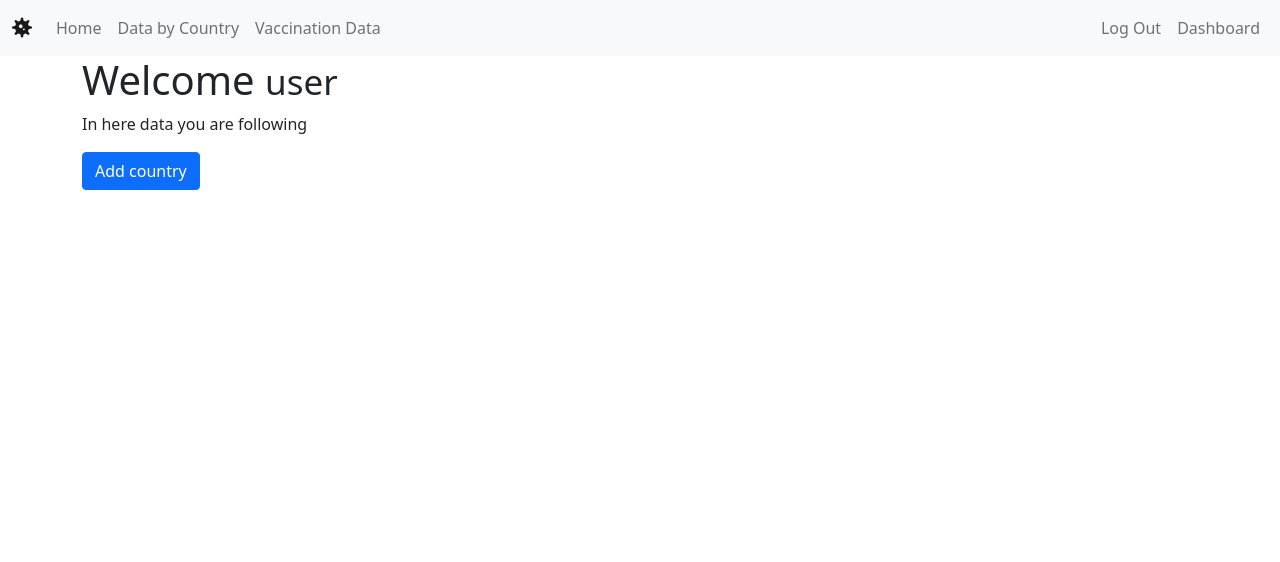
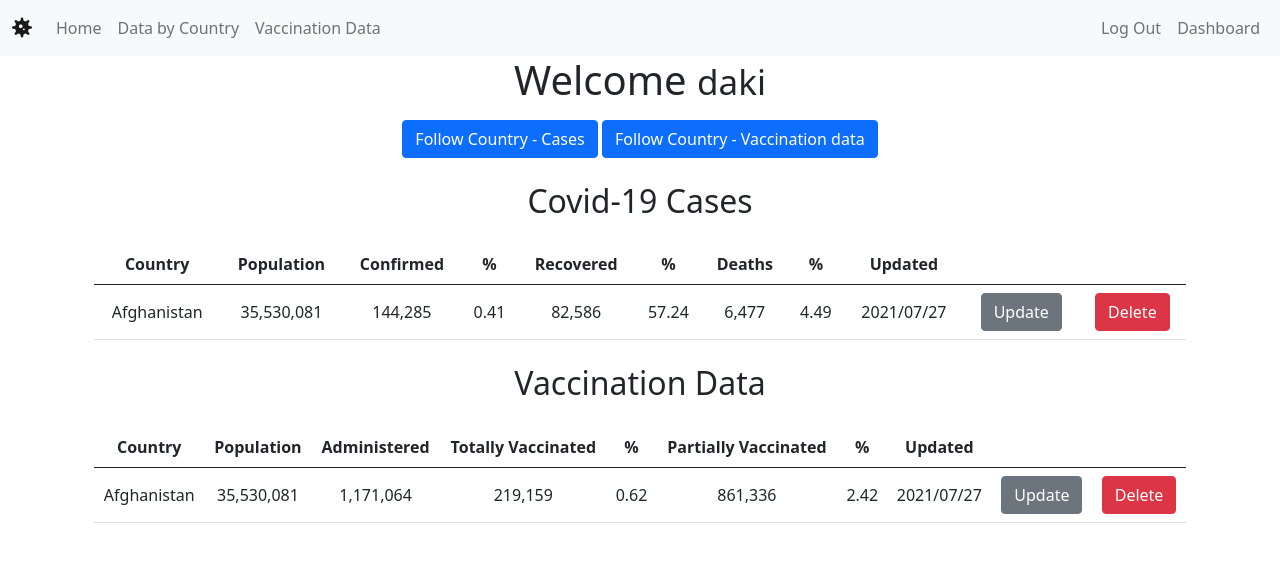
Before and after one commit to dak79/covidTraker, a Flask app: page /dashboard in a window 1280 px wide. Shown: the top 562 px of the page. Run offline with Flask 2, Linux system fonts and the light colour scheme; a user stored in the database is signed in; data comes from the database, SQL or seed files in the repository; both versions use the stored data as it was after the commit; some libraries are stand-ins or nearby versions.

Commit message:
dashboard

```diff
--- a/app.py
+++ b/app.py
@@ -1,67 +1,41 @@
 from flask import Flask, render_template, request, redirect, flash, session
-from forms import RegistrationForm, LoginForm
-from helpers import login_required, mil
-from flask_sqlalchemy import SQLAlchemy
+from forms import RegistrationForm, LoginForm, CountryCases, CountryVaccines
+from werkzeug.security import check_password_hash, generate_password_hash
+from helpers import login_required, mil, vaccine_request, vaccine_request_specific, cases_request, cases_request_specific
+from models import db, Users, Cases, Vaccines
 from flask_session import Session
 import os
-from werkzeug.security import check_password_hash, generate_password_hash
-import requests
-import requests_cache
+from datetime import timedelta
 
 
 # Initializing app
 app = Flask(__name__)
 
-
 # Config
 app.config['SQLALCHEMY_DATABASE_URI'] = 'sqlite:///covidtracker.db'
 app.config['SQLALCHEMY_TRACK_MODIFICATIONS'] = False
 app.config['SESSION_TYPE'] = 'filesystem'
-app.config['SESSION_PERMANENT'] = False
+app.config['SESSION_PERMANENT'] = True
+app.config['PERMANENT_SESSION_LIFETIME'] = timedelta(minutes=20)
 app.config['SECRET_KEY'] = os.getenv('SECRET_KEY')
 
 # Inizialize db
-db = SQLAlchemy(app)
-
-
-# Create database
-class Users(db.Model):
-    __tablename__ = 'users'
-    id = db.Column(db.Integer, primary_key=True)
-    username = db.Column(db.Text, nullable=False)
-    email = db.Column(db.Text, nullable=False)
-    password = db.Column(db.Text, nullable=False)
-
-    def __init__(self, username, email, password):
-        self.username = username
-        self.email = email
-        self.password = password
-
-
-# Cache API answer for 10 minuts
-requests_cache.install_cache(
-    'covid_cache', backend='sqlite', expire_after=600)
-
+db.init_app(app)
 
 # Inizialize Session
 Session(app)
-
 
 # Custom filter
 app.jinja_env.filters["mil"] = mil
 
 
-# Route to homepage
+# Route to homepage, global data
 @app.route('/')
 def index():
+    ''' Homepage '''
 
-    # Get global cases from API
-    global_cases = requests.get(
-        'https://covid-api.mmediagroup.fr/v1/cases?country=Global').json()
-
-    # Get vaccination from API
-    global_vaccination = requests.get(
-        'https://covid-api.mmediagroup.fr/v1/vaccines?country=Global').json()
+    global_cases = cases_request_specific('Global')
+    global_vaccination = vaccine_request_specific('Global')
 
     return render_template('index.html', global_cases=global_cases, global_vaccination=global_vaccination)
 
@@ -74,7 +48,6 @@ def register():
     # Instance form
     form = RegistrationForm(request.form)
 
-    # Validation
     if request.method == 'POST' and form.validate():
 
         # Grab user data
@@ -106,7 +79,6 @@ def login():
     # Instance Form
     form = LoginForm(request.form)
 
-    # Validation
     if request.method == 'POST' and form.validate():
 
         # Forget any user_id
@@ -155,31 +127,260 @@ def logout():
 @app.route('/dashboard')
 @login_required
 def dashboard():
-    # TODO: only if logged in
-    # TODO: search a country and add to your dashboard
-    # TODO: refresh data when you login
-    # TODO: button refresh
-    # TODO: compute new cases?
 
-    return render_template('dashboard.html')
+    cases = Cases.query.filter_by(user_id=session['user_id']).all()
+    vaccines = Vaccines.query.filter_by(user_id=session['user_id']).all()
+
+    return render_template('dashboard.html', cases=cases, vaccines=vaccines)
 
 
-# Route to add country
-@app.route('/add_country')
-def add_country():
+# Route to add country cases to dashboard
+@app.route('/add_country_cases', methods=['GET', 'POST'])
+@login_required
+def add_country_cases():
+    form = CountryCases(request.form)
 
-    # TODO: show all country
-    # TODO: think if it is possible using directly by_country.html
-    return render_template('add_country.html')
+    if request.method == 'POST':
+        selected_country = form.country_list_cases.data
+        cases = cases_request_specific(selected_country)
+
+        # Grab data for database
+        user_id = session['user_id']
+        try:
+            country = cases['All']['country']
+        except KeyError:
+            flash('No data available', 'danger')
+            return redirect('/add_country_cases')
+        try:
+            population = cases['All']['population']
+        except KeyError:
+            flash('No data available', 'danger')
+            return redirect('/add_country_cases')
+        try:
+            confirmed = cases['All']['confirmed']
+        except KeyError:
+            flash('No data available', 'danger')
+            return redirect('/add_country_cases')
+        confirmed_percent = round(((confirmed / population) * 100), 2)
+        try:
+            recovered = cases['All']['recovered']
+        except KeyError:
+            flash('No data available', 'danger')
+            return redirect('/add_country_cases')
+        recovered_percent = round(((recovered / confirmed) * 100), 2)
+        try:
+            deaths = cases['All']['deaths']
+        except KeyError:
+            flash('No data available', 'danger')
+            return redirect('/add_country_cases')
+        deaths_percent = round(((deaths / confirmed) * 100), 2)
+        try:
+            updated = cases['All']['updated']
+        except KeyError:
+            updated = ''
+
+        result = Cases.query.filter_by(country=country).first()
+        if result != None:
+            flash('You already follow this country', 'danger')
+            return redirect('/add_country_cases')
+
+        # Insert country data in db
+        new_country_cases = Cases(user_id, country, population, confirmed, confirmed_percent,
+                                  recovered, recovered_percent, deaths, deaths_percent, updated)
+        db.session.add(new_country_cases)
+        db.session.commit()
+
+        return redirect('/dashboard')
+
+    return render_template('add_country_cases.html', form=form)
+
+
+@app.route('/add_country_vaccination', methods=['POST', 'GET'])
+@login_required
+def add_country_vaccination():
+    form = CountryVaccines(request.form)
+
+    if request.method == 'POST':
+        selected_country = form.country_list_vaccines.data
+        vaccination = vaccine_request_specific(selected_country)
+
+        # Grab data for database
+        user_id = session['user_id']
+        try:
+            country = vaccination['All']['country']
+        except KeyError:
+            flash('No data available', 'danger')
+            return redirect('/add_country_vaccination')
+        try:
+            population = vaccination['All']['population']
+        except KeyError:
+            flash('No data available', 'danger')
+            return redirect('/add_country_vaccination')
+        try:
+            administered_vaccines = vaccination['All']['administered']
+        except KeyError:
+            flash('No data available', 'danger')
+            return redirect('/add_country_vaccination')
+        try:
+            totally_vaccinated = vaccination['All']['people_vaccinated']
+        except KeyError:
+            flash('No data available', 'danger')
+            return redirect('/add_country_vaccination')
+
+        totally_vaccinated_percent = round(
+            ((totally_vaccinated / population) * 100), 2)
+        try:
+            partially_vaccinated = vaccination['All']['people_partially_vaccinated']
+        except KeyError:
+            flash('No data available', 'danger')
+            return redirect('/add_country_vaccination')
+        partially_vaccinated_percent = round(
+            ((partially_vaccinated / population) * 100), 2)
+        try:
+            updated = vaccination['All']['updated']
+        except KeyError:
+            updated = ''
+
+        result = Vaccines.query.filter_by(country=country).first()
+        if result != None:
+            flash('You already follow this country', 'danger')
+            return redirect('/add_country_vaccination')
+
+        # Insert country data in db
+        new_country_vaccines = Vaccines(user_id, country, population, administered_vaccines, totally_vaccinated,
+                                        totally_vaccinated_percent, partially_vaccinated, partially_vaccinated_percent, updated)
+        db.session.add(new_country_vaccines)
+        db.session.commit()
+
+        return redirect('/dashboard')
+
+    return render_template('add_country_vaccination.html', form=form)
+
+
+# Route to delete case from dashboard
+@app.route('/delete_case/<id>', methods=['POST'])
+@login_required
+def delete_case(id):
+    Cases.query.filter_by(id=id).delete()
+    db.session.commit()
+    flash('Data deleted', 'success')
+    return redirect('/dashboard')
+
+
+# Route to delete vaccine from dashboard
+@app.route('/delete_vaccine/<id>', methods=['POST'])
+@login_required
+def delete_vaccine(id):
+    Vaccines.query.filter_by(id=id).delete()
+    db.session.commit()
+    flash('Data deleted', 'success')
+    return redirect('/dashboard')
+
+
+# Route to update case in dashboard
+@app.route('/update_case/<id>', methods=['POST'])
+@login_required
+def update_case(id):
+    location = Cases.query.filter_by(id=id).first()
+
+    new_data = cases_request_specific(location.country)
+
+    # Grab new data for database
+    try:
+        country = new_data['All']['country']
+    except KeyError:
+        flash('No data available', 'danger')
+        return redirect('/dashboard')
+    try:
+        population = new_data['All']['population']
+    except KeyError:
+        flash('No data available', 'danger')
+        return redirect('/dashboard')
+    try:
+        confirmed = new_data['All']['confirmed']
+    except KeyError:
+        flash('No data available', 'danger')
+        return redirect('/dashboard')
+    confirmed_percent = round(((confirmed / population) * 100), 2)
+    try:
+        recovered = new_data['All']['recovered']
+    except KeyError:
+        flash('No data available', 'danger')
+        return redirect('/dashboard')
+    recovered_percent = round(((recovered / confirmed) * 100), 2)
+    try:
+        deaths = new_data['All']['deaths']
+    except KeyError:
+        flash('No data available', 'danger')
+        return redirect('/dashboard')
+    deaths_percent = round(((deaths / confirmed) * 100), 2)
+    try:
+        updated = new_data['All']['updated']
+    except KeyError:
+        updated = ''
+
+    # Update database
+    Cases.query.filter_by(id=id).update(dict(country=country, population=population, confirmed=confirmed, confirmed_percent=confirmed_percent,
+                                             recovered=recovered, recovered_percent=recovered_percent, deaths=deaths, deaths_percent=deaths_percent, updated=updated))
+    db.session.commit()
+    return redirect('/dashboard')
+
+
+# Route to update case in dashboard
+@app.route('/update_vaccine/<id>', methods=['POST'])
+@login_required
+def update_vaccine(id):
+    location = Vaccines.query.filter_by(id=id).first()
+
+    new_data = vaccine_request_specific(location.country)
+
+    # Grab new data for database
+    try:
+        country = new_data['All']['country']
+    except KeyError:
+        flash('No data available', 'danger')
+        return redirect('/dashboard')
+    try:
+        population = new_data['All']['population']
+    except KeyError:
+        flash('No data available', 'danger')
+        return redirect('/dashboard')
+    try:
+        administered_vaccines = new_data['All']['administered']
+    except KeyError:
+        flash('No data available', 'danger')
+        return redirect('/dashboard')
+    try:
+        totally_vaccinated = new_data['All']['people_vaccinated']
+    except KeyError:
+        flash('No data available', 'danger')
+        return redirect('/dashboard')
+    totally_vaccinated_percent = round(
+        ((totally_vaccinated / population) * 100), 2)
+    try:
+        partially_vaccinated = new_data['All']['people_partially_vaccinated']
+    except KeyError:
+        flash('No data available', 'danger')
+        return redirect('/dashboard')
+    partially_vaccinated_percent = round(
+        ((partially_vaccinated / population) * 100), 2)
+    try:
+        updated = new_data['All']['updated']
+    except KeyError:
+        updated = ''
+
+    # Update database
+    Vaccines.query.filter_by(id=id).update(dict(country=country, population=population, administered_vaccines=administered_vaccines, totally_vaccinated=totally_vaccinated,
+                                                totally_vaccinated_percent=totally_vaccinated_percent, partially_vaccinated=partially_vaccinated, partially_vaccinated_percent=partially_vaccinated_percent, updated=updated))
+    db.session.commit()
+    return redirect('/dashboard')
 
 
 # Route to data by_country
 @app.route('/by_country')
 def by_country():
 
-    # Get data from API
-    cases_by_country = requests.get(
-        'https://covid-api.mmediagroup.fr/v1/cases').json()
+    cases_by_country = cases_request()
 
     return render_template('by_country.html', cases_by_country=cases_by_country)
 
@@ -187,9 +388,8 @@ def by_country():
 # Route to vaccination data
 @app.route('/vaccination')
 def vaccination():
-    # Get data from API
-    vaccination_by_country = requests.get(
-        'https://covid-api.mmediagroup.fr/v1/vaccines').json()
+
+    vaccination_by_country = vaccine_request()
 
     return render_template('vaccination.html', vaccination_by_country=vaccination_by_country)
 
--- a/templates/by_country.html
+++ b/templates/by_country.html
@@ -11,11 +11,12 @@
     <!-- Connect with countries' data -->
 
     <div class="container">
-        <h1 class="text-center">Cases by country</h1>
+        <h1 class="text-center">Cases by Country</h1>
     </div>
     <div class="container">
-        <table class="table">
+        <table class="table align-middle">
             <thead class="text-center">
+                <tr>
                     <th>Country</th>
                     <th>Population</th>
                     <th>Confirmed</th>
@@ -25,6 +26,7 @@
                     <th>Deaths</th>
                     <th>%</th>
                     <th>Updated</th>
+                </tr>
             </thead>
             <tbody class="text-center">
                 {% for country, cases in cases_by_country.items() %}
--- a/templates/dashboard.html
+++ b/templates/dashboard.html
@@ -7,14 +7,111 @@
 {% endblock %}
 
 {% block body %}
+    <div class="container">
+        <h1 class="text-center">Welcome <small>{{ session['user'] }}</small></h1>
+    </div>
 
-    <!-- dinamically show username -->
-    <h1>Welcome <small>user</small></h1>
+    <div class="container text-center">
+        <a href="/add_country_cases" class="btn btn-primary mt-2">Follow Country - Cases</a>
+        <a href="/add_country_vaccination" class="btn btn-primary mt-2">Follow Country - Vaccination data</a>
+    </div>
 
-    <!-- show choosen data to follow, add the possibility to delete with trash icon -->
-    <p> In here data you are following</p>
+    {% if cases %}
+        <div class="container">
+            <h2 class="text-center mt-4">Covid-19 Cases</h2>
+        </div>
+        <div class="container mt-4">
+            <table class="table align-middle">
+                <thead class="text-center">
+                    <tr>
+                        <th>Country</th>
+                        <th>Population</th>
+                        <th>Confirmed</th>
+                        <th>%</th>
+                        <th>Recovered</th>
+                        <th>%</th>
+                        <th>Deaths</th>
+                        <th>%</th>
+                        <th>Updated</th>
+                        <th></th>
+                        <th></th>
+                    </tr>
+                </thead>
+                <tbody class="text-center">
+                    {% for case in cases %}
+                        <tr>
+                            <td>{{ case.country }}</td>
+                            <td>{{ case.population | mil }}</td>
+                            <td>{{ case.confirmed | mil }}</td>
+                            <td>{{ case.confirmed_percent }}</td>
+                            <td>{{ case.recovered | mil }}</td>
+                            <td>{{ case.recovered_percent }}</td>
+                            <td>{{ case.deaths | mil }}</td>
+                            <td>{{ case.deaths_percent }}</td>
+                            <td>{{ case.updated | truncate(16, False, '') }}</td>
+                            <td>
+                                <form action="/update_case/{{ case.id }}" method="POST">
+                                    <input type="submit" class="btn btn-secondary" value="Update">
+                                </form>
+                            </td>
+                            <td>
+                                <form action="/delete_case/{{ case.id }}" method="POST">
+                                    <input type="submit" class="btn btn-danger" value="Delete">
+                                </form>
+                            </td>
+                        </tr>
+                    {% endfor %}
+                </tbody>
+            </table>
+        </div>
+    {% endif %}
 
-    <!-- Button follow new local area-->
-    <a href="/add_country" class="btn btn-primary">Add country</a>
+    {% if vaccines %}
+        <div class="container">
+            <h2 class="text-center mt-4">Vaccination Data</h2>
+        </div>
+        <div class="container mt-4">
+            <table class="table align-middle">
+                <thead class="text-center">
+                    <tr>
+                        <th>Country</th>
+                        <th>Population</th>
+                        <th>Administered</th>
+                        <th>Totally Vaccinated</th>
+                        <th>%</th>
+                        <th>Partially Vaccinated</th>
+                        <th>%</th>
+                        <th>Updated</th>
+                        <th></th>
+                        <th></th>
+                    </tr>
+                </thead>
+                <tbody class="text-center">
+                    {% for vaccine in vaccines %}
+                        <tr>
+                            <td>{{ vaccine.country }}</td>
+                            <td>{{ vaccine.population | mil }}</td>
+                            <td>{{ vaccine.administered_vaccines | mil }}</td>
+                            <td>{{ vaccine.totally_vaccinated | mil }}</td>
+                            <td>{{ vaccine.totally_vaccinated_percent }}</td>
+                            <td>{{ vaccine.partially_vaccinated | mil }}</td>
+                            <td>{{ vaccine.partially_vaccinated_percent }}</td>
+                            <td>{{ vaccine.updated | truncate(16, False, '') }}</td>
+                            <td>
+                                <form action="/update_vaccine/{{ vaccine.id }}" method="POST">
+                                    <input type="submit" class="btn btn-secondary" value="Update">
+                                </form>
+                            </td>
+                            <td>
+                                <form action="/delete_vaccine/{{ vaccine.id }}" method="POST">
+                                    <input type="submit" class="btn btn-danger" value="Delete">
+                                </form>
+                            </td>
+                        </tr>
+                    {% endfor %}
+                </tbody>
+            </table>
+        </div>
+    {% endif %}
 
 {% endblock %}
--- a/templates/vaccination.html
+++ b/templates/vaccination.html
@@ -9,11 +9,12 @@
 {% block body %}
 
     <div class="container">
-        <h1 class="text-center">Vaccination by country</h1>
+        <h1 class="text-center">Vaccination by Country</h1>
     </div>
     <div class="container">
-        <table class="table">
+        <table class="table align-middle">
             <thead class="text-center">
+                <tr>
                     <th>Country</th>
                     <th>Population</th>
                     <th>Administered</th>
@@ -22,6 +23,7 @@
                     <th>Partialy Vaccinated</th>
                     <th>%</th>
                     <th>Updated</th>
+                </tr>
             </thead>
             <tbody class="text-center">
                 {% for country, vaccines in vaccination_by_country.items() %}
```
Also changed, not shown: forms.py (+21 -1 lines), helpers.py (+71 -0 lines), models.py (added, +72 -0 lines), templates/add_country.html (deleted, +0 -16 lines), templates/add_country_cases.html (added, +21 -0 lines), templates/add_country_vaccination.html (added, +21 -0 lines), covidtracker.db, 1 other file. Lines whose indentation alone changed are shown as unchanged.
